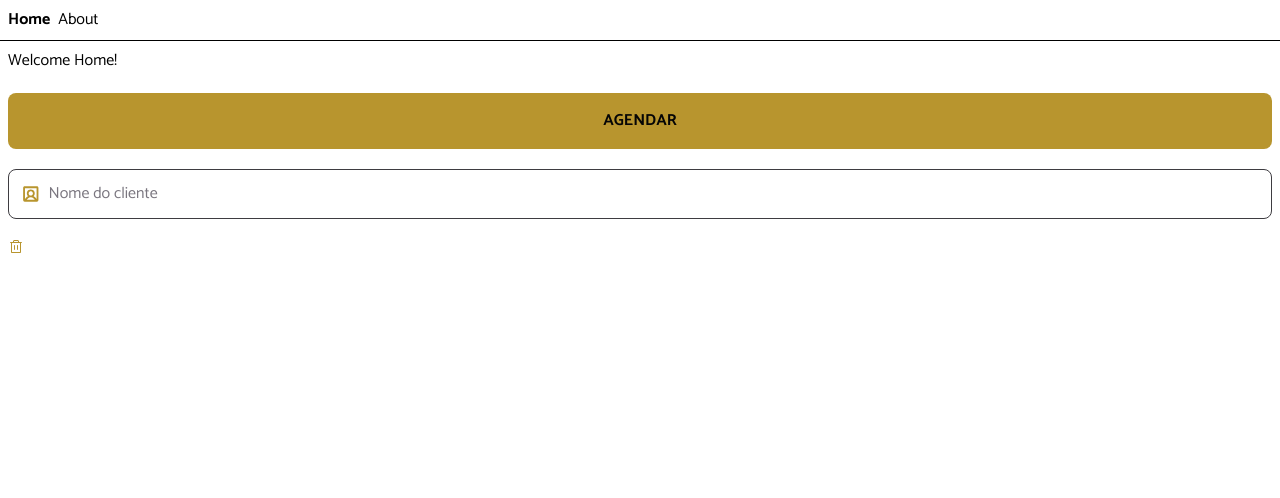
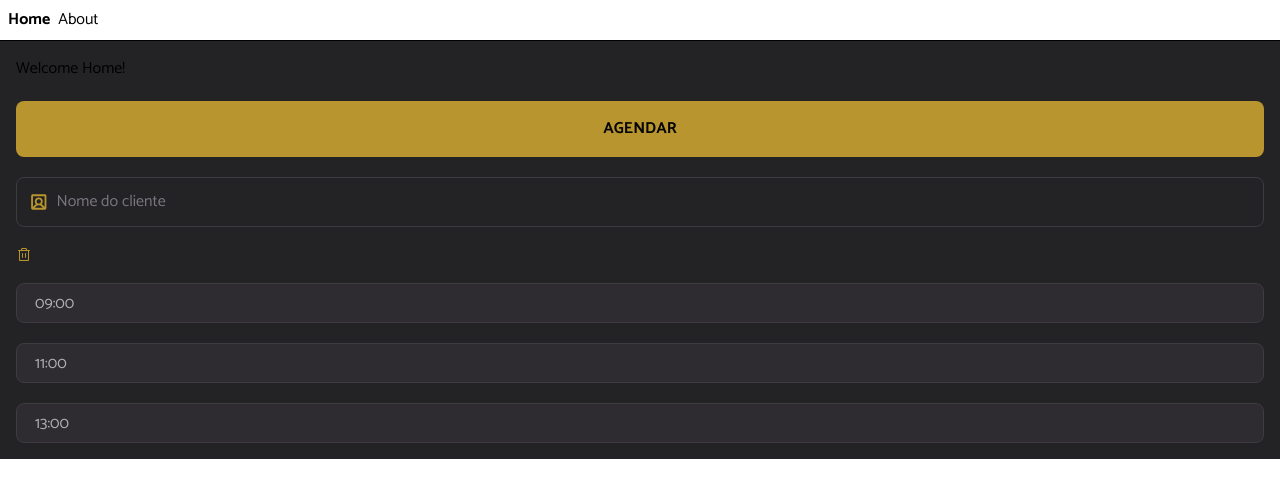
Before and after one commit to guithr/hairday-react, a React (Vite) app: page / in a window 1280 px wide. Shown: the top 498 px of the page. Built offline with nearby package versions, Linux system fonts and the light colour scheme.

Commit message:
feat: add TimeSelect component

```diff
--- /dev/null
+++ b/src/components/time-select.tsx
@@ -0,0 +1,58 @@
+import { tv, type VariantProps } from "tailwind-variants";
+import { textVariants } from "./text";
+import { twMerge } from "tailwind-merge";
+
+export const timeSelectVariants = tv({
+    base: `
+    h-10 py-2 px-4.5
+    cursor-pointer
+  bg-gray-600 hover:bg-gray-500
+    transition-colors
+    border border-gray-500 rounded-lg
+    text-gray-200
+    `,
+    variants: {
+        disabled: {
+            true: "bg-transparent pointer-events-none border-gray-600 hover:bg-transparent text-gray-500",
+            false: ""
+        },
+        selected: {
+            true: " border-yellow pointer-events-none text-yellow",
+            false: ""
+        },
+    },
+    defaultVariants: {
+        disabled: false,
+        selected: false,
+    },
+});
+
+interface TimeSelectProps
+    extends
+    React.ComponentProps<"input">,
+    Omit<VariantProps<typeof timeSelectVariants>, "disabled"> {
+    children?: React.ReactNode;
+}
+
+export function TimeSelect({
+    children,
+    disabled,
+    selected,
+    ...props
+}: TimeSelectProps) {
+    return (
+        <label
+            className={twMerge(
+                timeSelectVariants({
+                    disabled,
+                    selected,
+                    className: textVariants({ variant: "text-md" }),
+                })
+            )}
+        >
+
+            {children}
+            <input type="radio" className="hidden" disabled={disabled} {...props} />
+        </label>
+    );
+}
--- a/src/routes/index.tsx
+++ b/src/routes/index.tsx
@@ -5,6 +5,7 @@ import { TextInput } from "../components/text-input";
 import UserSquare from "../assets/icons/UserSquare.svg?react";
 import TrashIcon from "../assets/icons/Trash.svg?react";
 import { ButtonIcon } from "../components/button-icon";
+import { TimeSelect } from "../components/time-select";
 
 export const Route = createFileRoute("/")({
   component: Index,
@@ -12,11 +13,14 @@ export const Route = createFileRoute("/")({
 
 function Index() {
   return (
-    <div className="space-y-5 p-2">
+    <div className="flex flex-col space-y-5 p-4 bg-gray-700">
       <Text as="h4">Welcome Home!</Text>
       <Button>Agendar</Button>
       <TextInput icon={UserSquare} placeholder="Nome do cliente" />
       <ButtonIcon ariaLabel="Lixeira" type="button" icon={TrashIcon} />
+      <TimeSelect>09:00</TimeSelect>
+      <TimeSelect>11:00</TimeSelect>
+      <TimeSelect>13:00</TimeSelect>
     </div>
   );
 }
```
